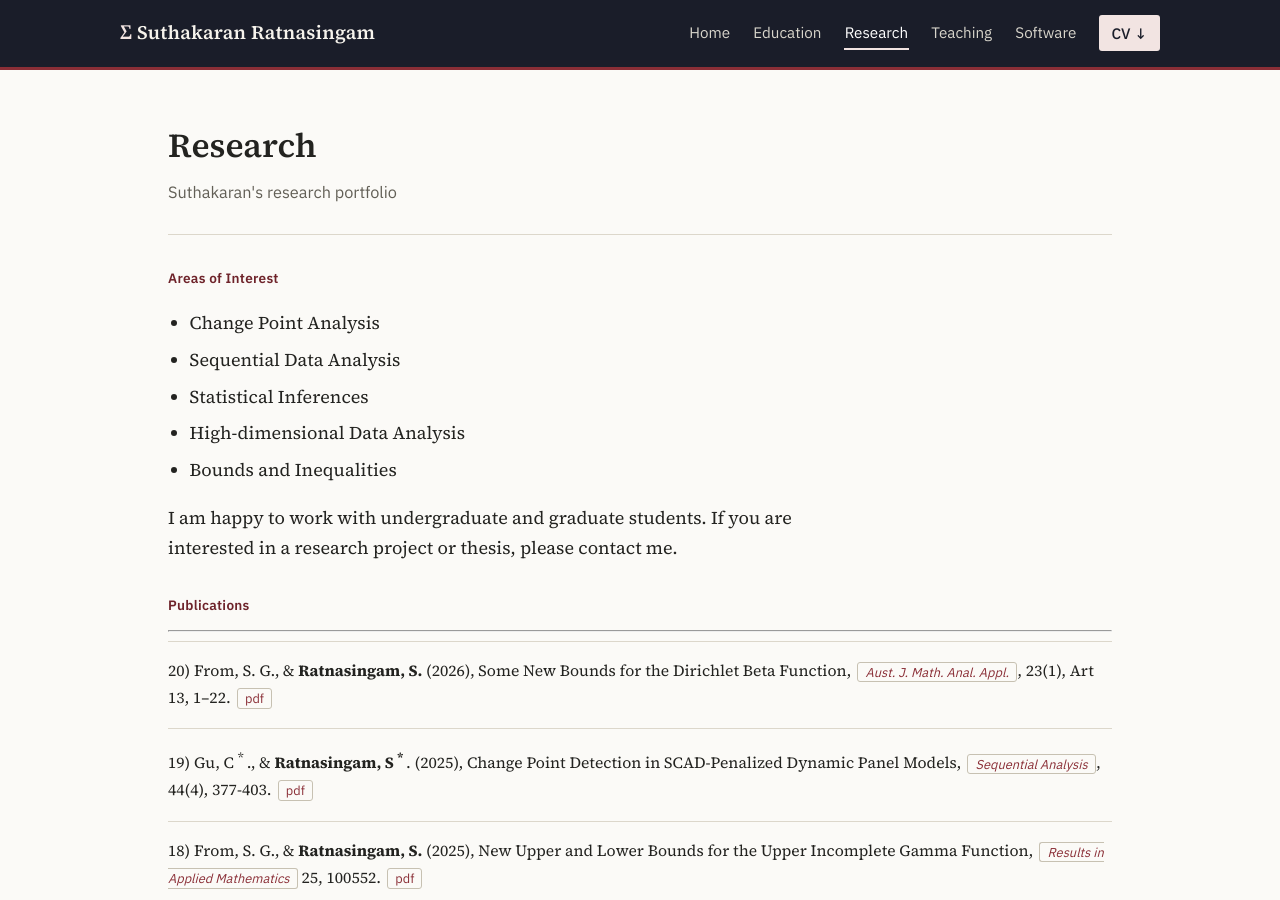
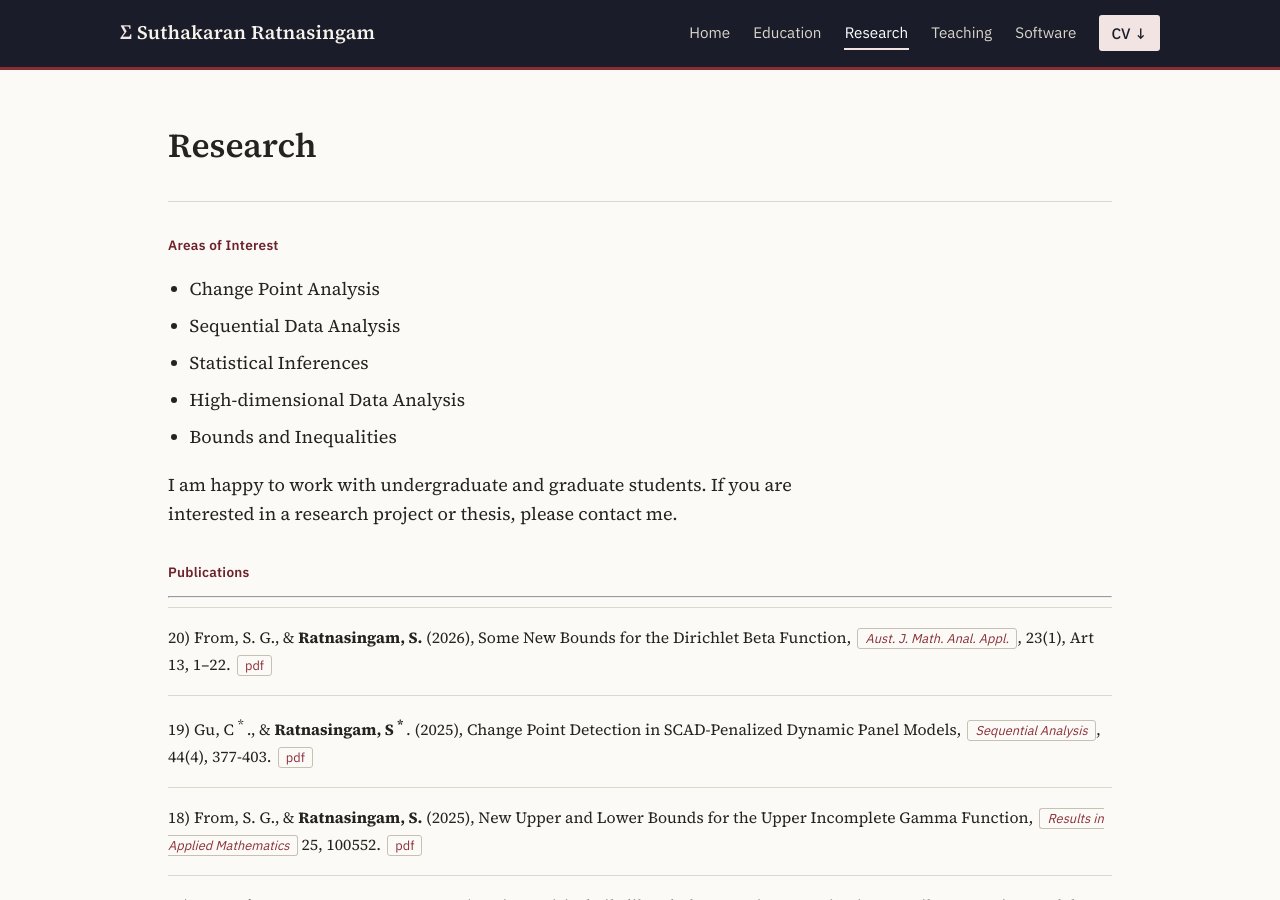
Before and after one commit to suthakaranr/suthakaranr.github.io, a Jekyll site: the page built from pages/Research.md, in a window 1280 px wide and 900 px high. Built offline with Jekyll 4.4.1, drawn with Linux system fonts in a browser that asks for light colours.

Commit message:
Update Research page metadata
Removed description from Research page metadata

```diff
--- a/pages/Research.md
+++ b/pages/Research.md
@@ -1,7 +1,7 @@
 ---
 layout: page
 title: Research
-description: Suthakaran's research portfolio
+description:
 ---
 
 #### Areas of Interest
```
